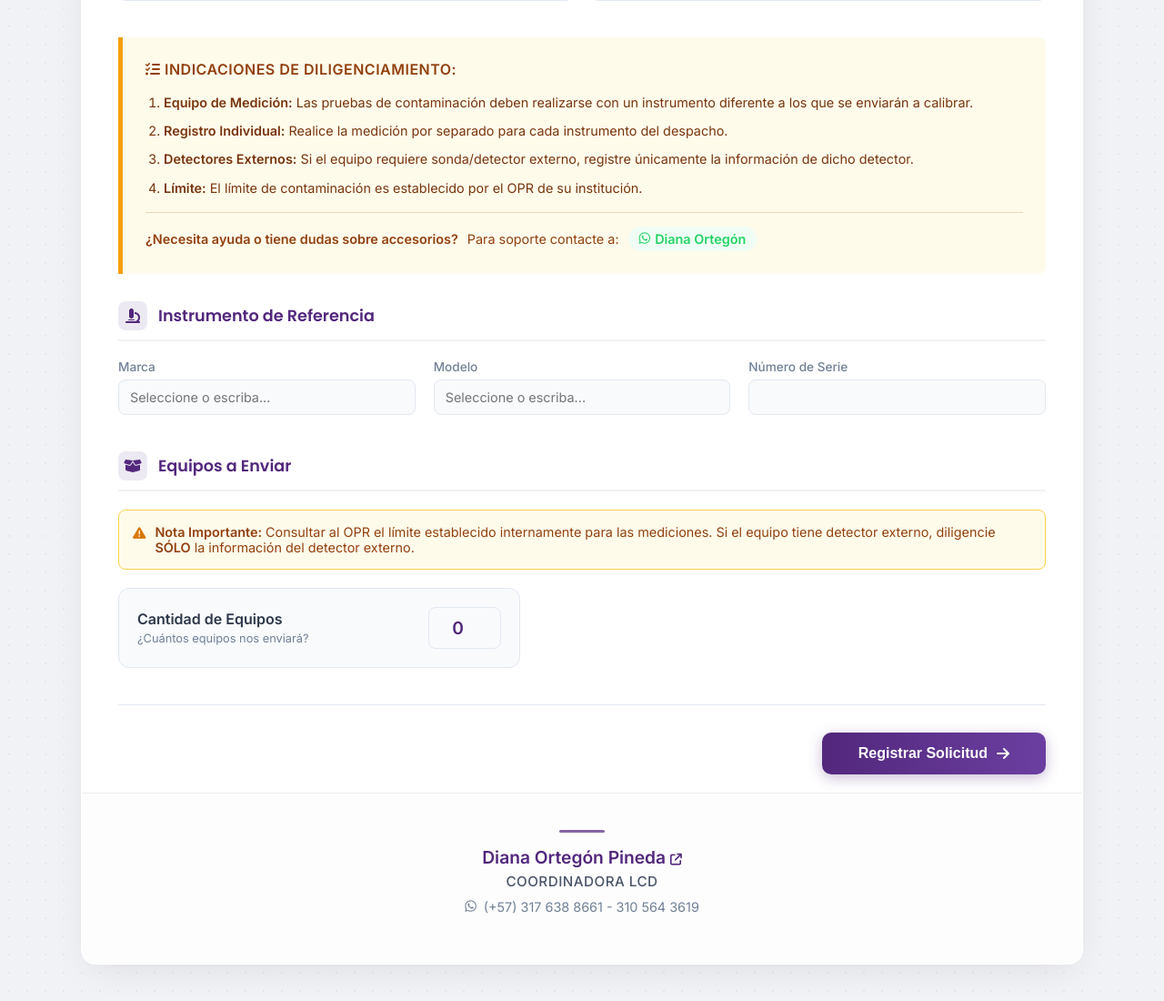
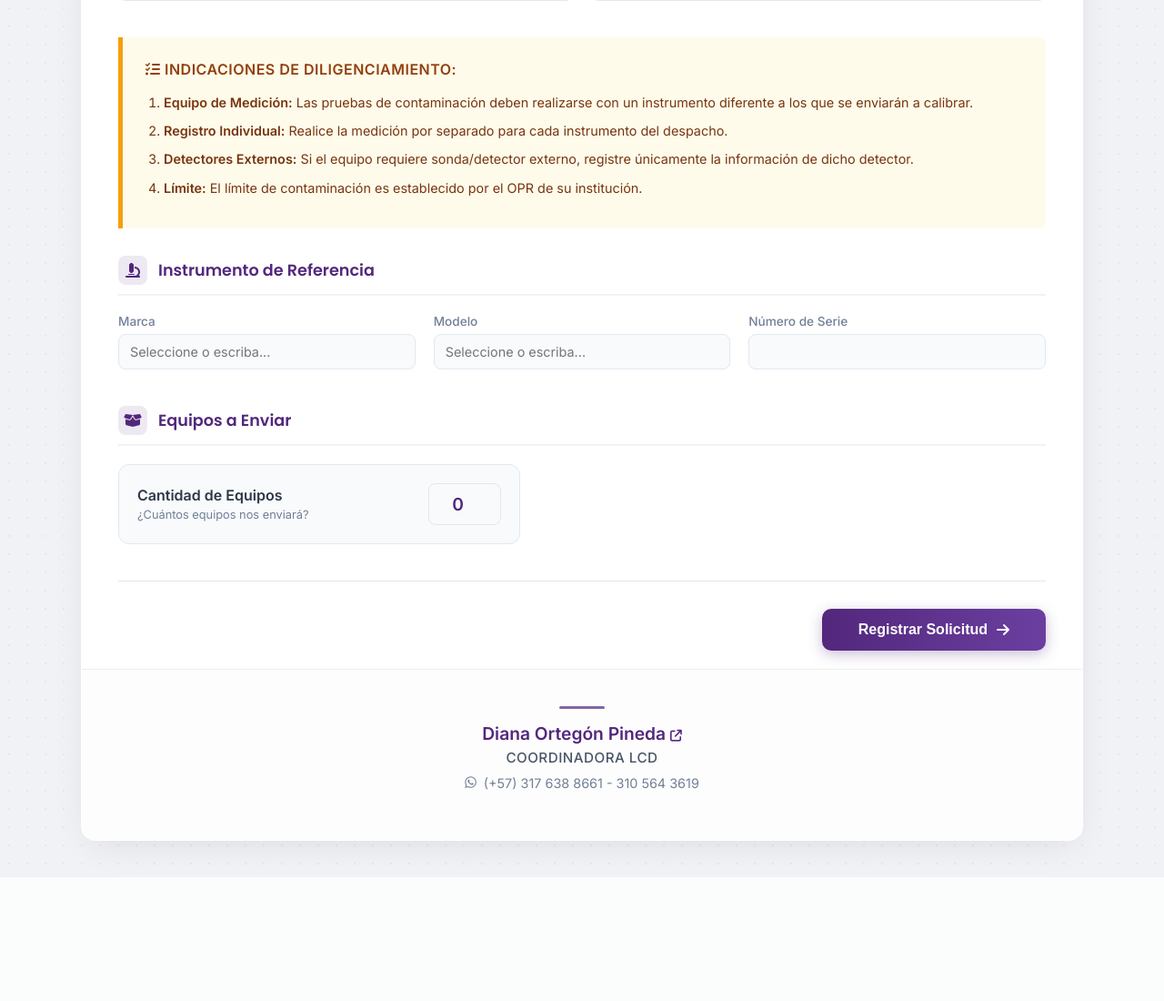
Before and after one commit to coordinacionlcd/SGIL-LCD, a Flask app: page /solicitud-servicio in a window 1280 px wide. Shown: the part 701-1801 px from the top of the page at 91% size. After the commit the page ends 1653 px from the top, so only its background shows below. Run offline with Flask 3, Linux system fonts and the light colour scheme; some libraries are stand-ins or nearby versions.

Commit message:
Update solicitud_cliente.html

```diff
--- a/templates/solicitud_cliente.html
+++ b/templates/solicitud_cliente.html
@@ -234,14 +234,6 @@
                 <li><strong>Detectores Externos:</strong> Si el equipo requiere sonda/detector externo, registre únicamente la información de dicho detector.</li>
                 <li><strong>Límite:</strong> El límite de contaminación es establecido por el OPR de su institución.</li>
             </ol>
-
-            <div class="instruction-footer">
-                <strong>¿Necesita ayuda o tiene dudas sobre accesorios?</strong>
-                <span>Para soporte contacte a:</span>
-                <a href="https://wa.me/573176388661" target="_blank" class="whatsapp-link">
-                    <i class="fa-brands fa-whatsapp"></i> Diana Ortegón
-                </a>
-            </div>
         </div>
 
         <div class="section-block">
@@ -270,14 +262,6 @@
             <div class="section-header">
                 <div class="section-icon"><i class="fa-solid fa-box-open"></i></div>
                 <h3 class="section-title">Equipos a Enviar</h3>
-            </div>
-
-            <div class="alert-box">
-                <i class="fa-solid fa-triangle-exclamation"></i>
-                <div>
-                    <strong>Nota Importante:</strong> Consultar al OPR el límite establecido internamente para las mediciones.
-                    Si el equipo tiene detector externo, diligencie <strong>SÓLO</strong> la información del detector externo.
-                </div>
             </div>
 
             <div class="counter-box" style="margin-top: 20px;">
```
